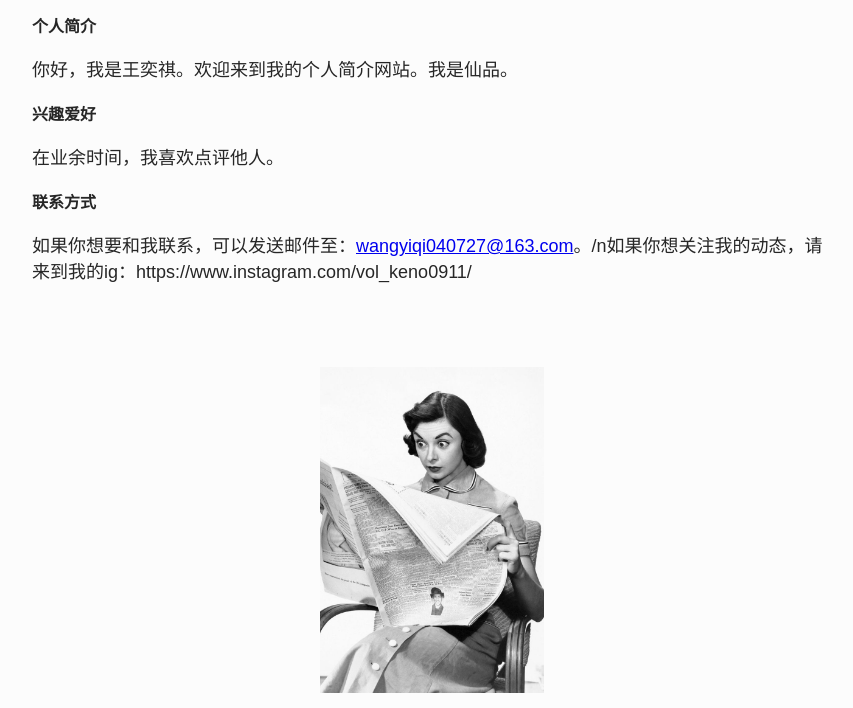
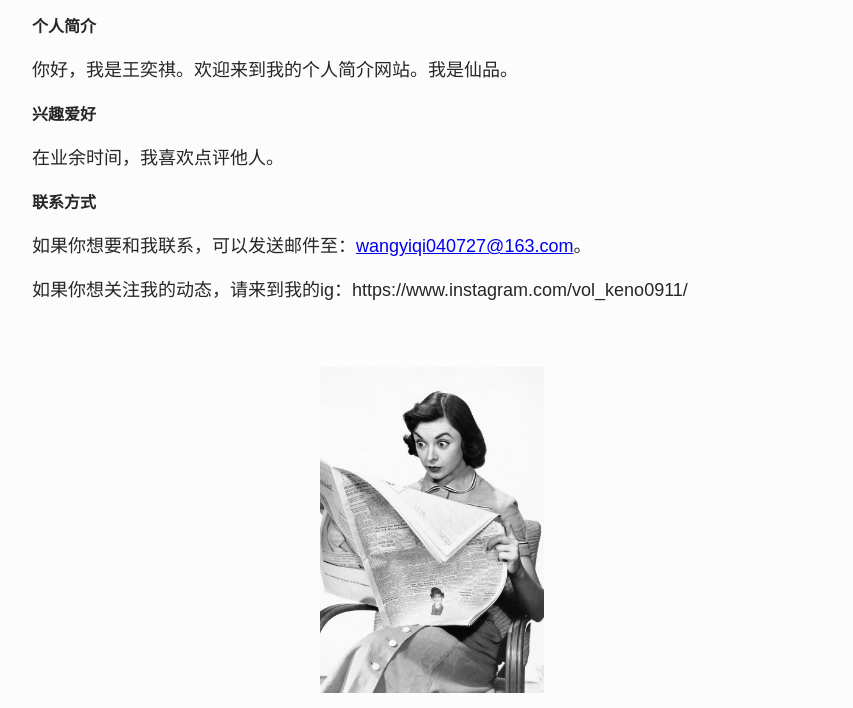
Before and after one commit to wangyiqi0409/realwangyiqi, a plain HTML site: page index.html in a window 1280 px wide. Shown: the part 92-800 px from the top of the page, without its empty margins (208-1061 px from the left). Drawn offline with Linux system fonts and the light colour scheme.

Commit message:
Update index.html

```diff
--- a/index.html
+++ b/index.html
@@ -21,7 +21,8 @@
         </section>
         <section class="contact">
             <h2>联系方式</h2>
-            <p>如果你想要和我联系，可以发送邮件至：<a href="mailto:your-email@example.com">wangyiqi040727@163.com</a>。/n如果你想关注我的动态，请来到我的ig：https://www.instagram.com/vol_keno0911/</p>
+            <p>如果你想要和我联系，可以发送邮件至：<a href="mailto:your-email@example.com">wangyiqi040727@163.com</a>。</p>
+            <p>如果你想关注我的动态，请来到我的ig：https://www.instagram.com/vol_keno0911/</p>
         </section>
     </main>
     <footer>
```
